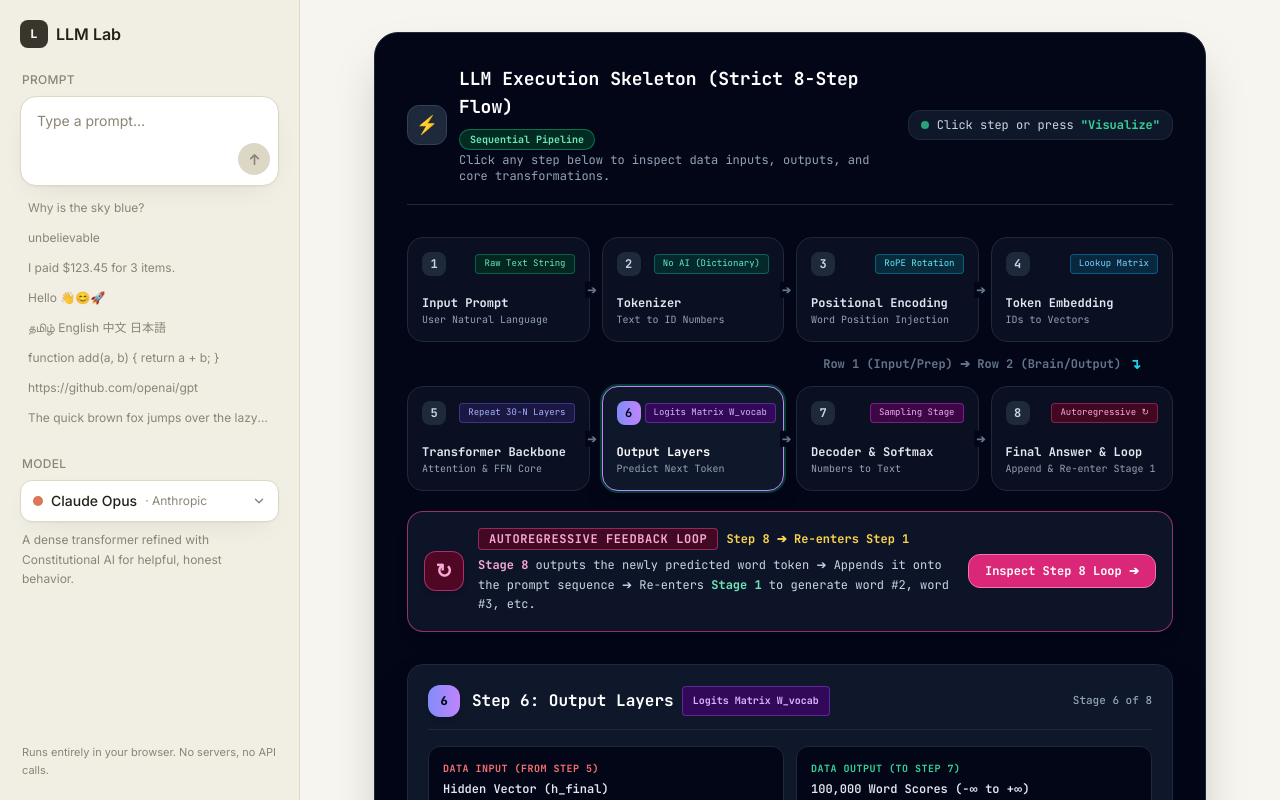
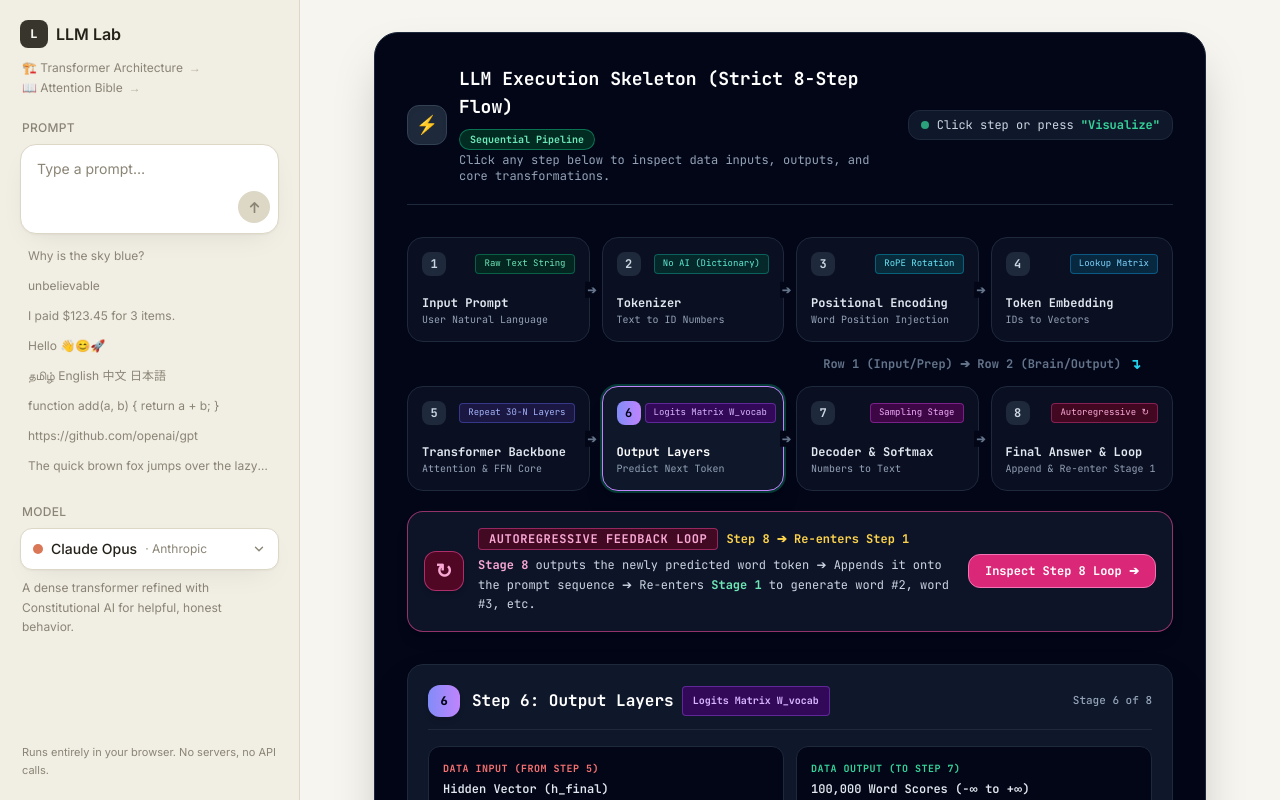
Before and after one commit to ramsunvtech/llm-lab, a Next.js app: page / in a window 1280 px wide. Built offline with nearby package versions, Linux system fonts and the light colour scheme.

Commit message:
feat(general-links): add new page

```diff
--- a/components/Sidebar.tsx
+++ b/components/Sidebar.tsx
@@ -3,6 +3,7 @@
 import { useState } from 'react';
 import { motion } from 'framer-motion';
 import { ModelPreset } from '@/lib/types';
+import Link from 'next/link';
 
 const EXAMPLES = [
   'Why is the sky blue?',
@@ -41,6 +42,23 @@ export default function Sidebar({
           L
         </div>
         <span className="text-base font-semibold text-base-100">LLM Lab</span>
+      </div>
+
+      <div className="-mt-3 flex flex-col gap-1">
+        <Link
+          href="/transformer-arch"
+          className="flex w-fit items-center gap-1.5 rounded-lg px-0.5 text-xs text-base-500 transition hover:text-base-300"
+        >
+          🏗️ Transformer Architecture
+          <span className="text-base-600">→</span>
+        </Link>
+        <Link
+          href="/attentions"
+          className="flex w-fit items-center gap-1.5 rounded-lg px-0.5 text-xs text-base-500 transition hover:text-base-300"
+        >
+          📖 Attention Bible
+          <span className="text-base-600">→</span>
+        </Link>
       </div>
 
       <div className="flex flex-col gap-2">
```
